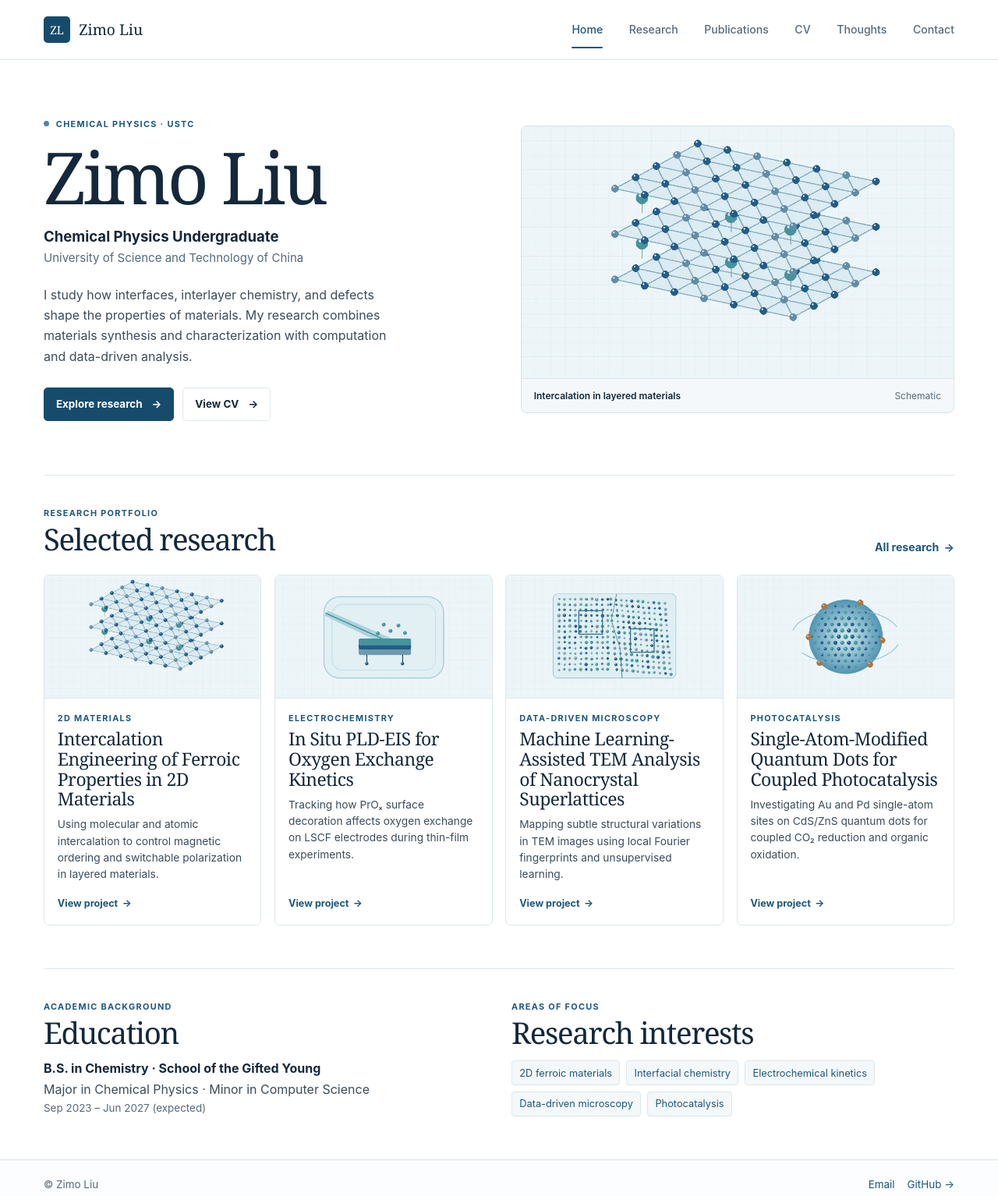
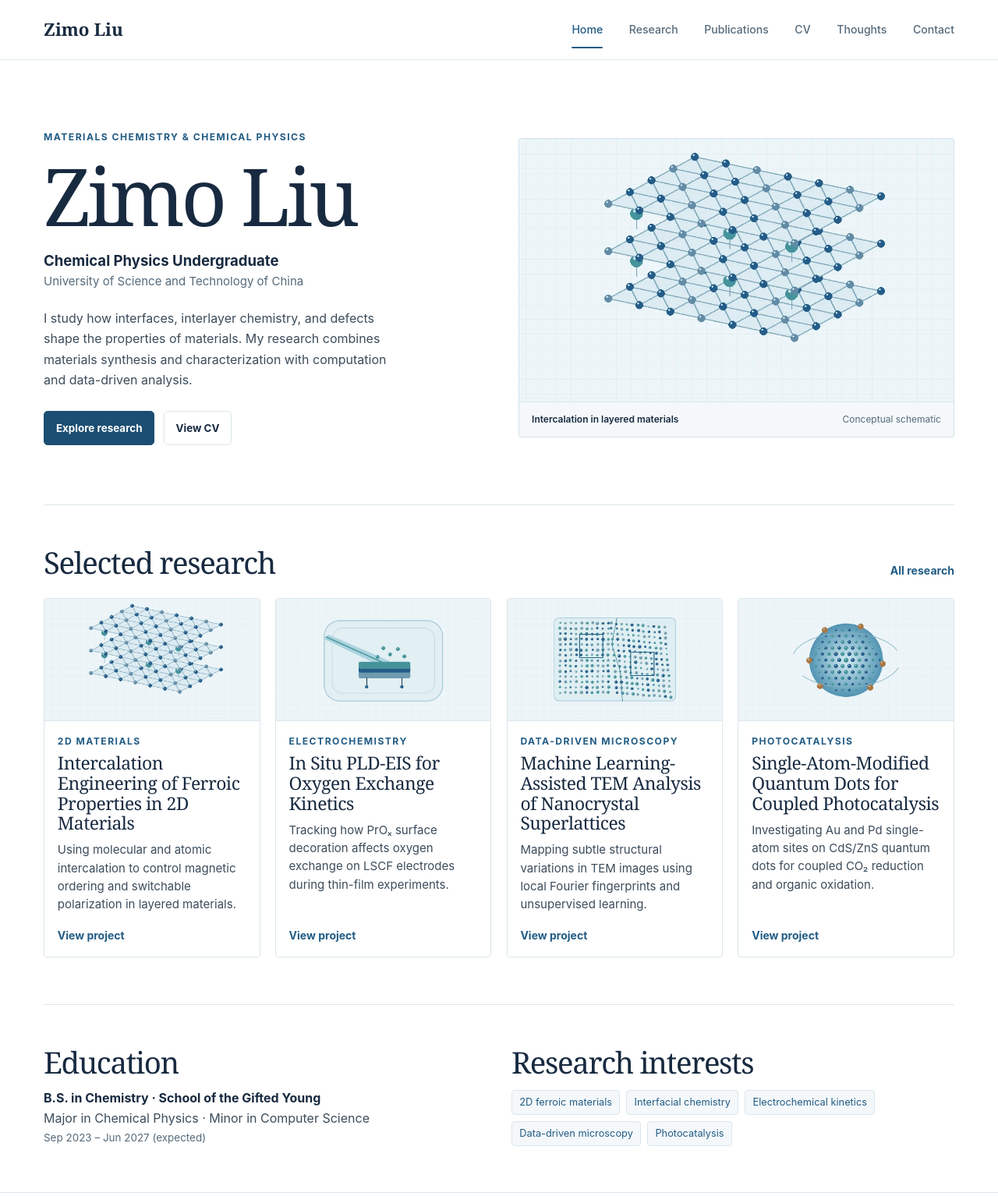
Before and after one commit to ZimoLiu0/ZimoLiu0.github.io, a plain HTML site: page index.html in a window 1280 px wide. Shown: the top 1534 px of the page at 78% size. Drawn offline with Linux system fonts and the light colour scheme.

Commit message:
The personal website framework

```diff
--- a/assets/css/site.css
+++ b/assets/css/site.css
@@ -1,13 +1,13 @@
 :root {
   color-scheme: light;
-  --ink: #15283b;
+  --ink: #182a40;
   --text: #3c4c5b;
   --muted: #566a7a;
-  --blue: #1e577c;
-  --deep-blue: #174b6c;
+  --blue: #225c85;
+  --deep-blue: #1c4e73;
   --line: #dce6eb;
   --tint: #f4f8fa;
-  --serif: Georgia, "Times New Roman", serif;
+  --serif: "Baskerville", "Iowan Old Style", Georgia, serif;
   --sans: "Inter", "Segoe UI", system-ui, sans-serif;
 }
 
@@ -28,8 +28,7 @@ h3 { font-size: 1.43rem; letter-spacing: -.022em; }
 .shell { width: min(100% - 3rem, 1168px); margin-inline: auto; }
 .site-header { border-bottom: 1px solid var(--line); }
 .header-inner { min-height: 74px; display: flex; align-items: center; justify-content: space-between; gap: 1.5rem; }
-.brand { display: inline-flex; align-items: center; gap: .7rem; color: var(--ink); text-decoration: none; font: 1.2rem/1 var(--serif); white-space: nowrap; }
-.monogram { width: 34px; height: 34px; display: grid; place-items: center; border-radius: 5px; background: var(--deep-blue); color: #fff; font-size: .91rem; }
+.brand { color: var(--ink); text-decoration: none; font: 600 1.4rem/1 var(--serif); white-space: nowrap; }
 nav { display: flex; align-items: center; gap: clamp(1rem, 3vw, 2.1rem); }
 nav a { position: relative; padding: 1.65rem 0; text-decoration: none; color: var(--muted); font-size: .88rem; font-weight: 550; white-space: nowrap; }
 nav a:hover, nav a[aria-current] { color: var(--blue); }
@@ -38,32 +37,30 @@ nav a[aria-current]::after { content: ""; position: absolute; inset: auto 0 14px
 .skip-link { position: absolute; top: -100px; left: 1rem; background: #fff; padding: .5rem; z-index: 2; }
 .skip-link:focus { top: .5rem; }
 
-.hero { display: grid; grid-template-columns: 1fr 1.04fr; gap: clamp(2rem, 6vw, 5.3rem); align-items: center; padding: 4.6rem 0 4.3rem; }
-.eyebrow { color: var(--blue); font-size: .68rem; line-height: 1.5; font-weight: 700; text-transform: uppercase; letter-spacing: .12em; }
-.hero-label { display: flex; align-items: center; gap: .55rem; margin-bottom: .85rem; }
-.hero-label span { width: 7px; height: 7px; background: #5084a3; border-radius: 50%; }
-.hero h1 { font-size: clamp(4rem, 7.2vw, 6.3rem); line-height: .98; margin-bottom: 1.1rem; }
+.hero { display: grid; grid-template-columns: 1fr 1.05fr; gap: clamp(2rem, 6vw, 5.3rem); align-items: center; padding: clamp(3.5rem, 7vw, 6.5rem) 0 clamp(3.4rem, 6vw, 5.5rem); }
+.eyebrow { color: var(--blue); font-size: .76rem; line-height: 1.5; font-weight: 700; text-transform: uppercase; letter-spacing: .12em; }
+.hero-label { margin-bottom: 1rem; }
+.hero h1 { font-size: clamp(4rem, 8vw, 7.1rem); line-height: .98; margin-bottom: 1.1rem; }
 .hero-role { color: var(--ink); font-size: 1.16rem; font-weight: 650; }
 .hero-institution { color: var(--muted); font-size: .94rem; }
-.hero-intro { max-width: 44ch; margin-top: 1.3rem; font-size: 1rem; }
+.hero-intro { max-width: 46ch; margin-top: 1.3rem; font-size: 1rem; }
 .actions { display: flex; flex-wrap: wrap; gap: .7rem; margin-top: 1.65rem; }
 .button { display: inline-flex; align-items: center; justify-content: center; gap: .75rem; border: 1px solid var(--line); border-radius: 5px; padding: .61rem .93rem; color: var(--ink); text-decoration: none; background: #fff; font-size: .84rem; font-weight: 650; }
 .button:hover { background: var(--tint); border-color: #a9bfcc; }
 .button.primary { background: var(--deep-blue); border-color: var(--deep-blue); color: #fff; }
 .button.primary:hover { background: #123a54; }
-.hero-figure { overflow: hidden; border: 1px solid #d4e3eb; border-radius: 8px; background: var(--tint); }
-.hero-figure img { width: 100%; }
+.hero-figure { overflow: hidden; border: 1px solid #d4e3eb; border-radius: 3px; background: var(--tint); }
+.hero-figure img { width: 100%; aspect-ratio: 1.65; object-fit: cover; }
 .hero-figure figcaption { display: flex; justify-content: space-between; flex-wrap: wrap; gap: .25rem 1rem; border-top: 1px solid var(--line); padding: .74rem 1rem; font-size: .75rem; color: var(--muted); }
 .hero-figure figcaption span:first-child { color: var(--ink); font-weight: 600; }
 
-.home-section { border-top: 1px solid var(--line); padding: 2.5rem 0 3.4rem; }
+.home-section { border-top: 1px solid var(--line); padding: 3rem 0 3.7rem; }
 .section-heading { display: flex; align-items: end; justify-content: space-between; gap: 1rem; margin-bottom: 1.45rem; }
 .section-heading h2, .about-section h2 { margin-top: .25rem; }
 .text-link, .back-link { display: inline-block; text-decoration: none; color: var(--blue); font-size: .88rem; font-weight: 650; }
 .text-link:hover, .back-link:hover { text-decoration: underline; }
-.text-link span { padding-left: .18rem; }
-.project-grid { display: grid; grid-template-columns: repeat(4, minmax(0, 1fr)); gap: 1.05rem; }
-.project-card { min-width: 0; border: 1px solid var(--line); border-radius: 7px; overflow: hidden; }
+.project-grid { display: grid; grid-template-columns: repeat(4, minmax(0, 1fr)); gap: 1.2rem; }
+.project-card { min-width: 0; border: 1px solid var(--line); border-radius: 4px; overflow: hidden; }
 .project-card a { display: flex; flex-direction: column; height: 100%; color: inherit; text-decoration: none; }
 .project-card:hover { border-color: #a5bfce; }
 .project-card a:focus-visible { outline-offset: -3px; }
@@ -71,10 +68,10 @@ nav a[aria-current]::after { content: ""; position: absolute; inset: auto 0 14px
 .card-image img { width: 100%; aspect-ratio: 1.76; object-fit: cover; }
 .card-copy { display: flex; flex-direction: column; flex: 1; align-items: start; padding: 1.05rem; }
 .card-copy :is(h2, h3) { font-size: 1.43rem; letter-spacing: -.022em; margin: .38rem 0 .6rem; }
-.card-copy p:not(.eyebrow) { font-size: .86rem; line-height: 1.55; }
-.card-link { color: var(--blue); margin-top: auto; padding-top: 1rem; font-size: .79rem; font-weight: 650; }
-.card-link span { margin-left: .15rem; }
+.card-copy p:not(.eyebrow) { font-size: .94rem; line-height: 1.55; }
+.card-link { color: var(--blue); margin-top: auto; padding-top: 1rem; font-size: .875rem; font-weight: 650; }
 .project-card a:hover .card-link { text-decoration: underline; }
+.feed-link { margin-top: 1rem; }
 .about-section { display: grid; grid-template-columns: 1fr 1fr; gap: 2rem; }
 .about-section h2 { margin-bottom: .7rem; }
 .about-degree { color: var(--ink); font-weight: 650; }
@@ -93,11 +90,11 @@ main > .project-grid { padding-bottom: 4rem; }
 .prose p + p { margin-top: .65rem; }
 .prose ul { padding-left: 1.3rem; margin: .5rem 0; }
 .prose li + li { margin-top: .32rem; }
-.project-meta, .download-panel { background: var(--tint); border: 1px solid var(--line); border-radius: 7px; padding: 1.15rem 1.3rem; margin: 0; }
+.project-meta, .download-panel { background: var(--tint); border: 1px solid var(--line); border-radius: 4px; padding: 1.15rem 1.3rem; margin: 0; }
 .project-meta dt { color: var(--blue); font-size: .71rem; font-weight: 700; letter-spacing: .06em; text-transform: uppercase; }
 .project-meta dd { margin: .16rem 0 .75rem; color: var(--ink); }
 .project-meta dd:last-child { margin-bottom: 0; }
-.detail-figure { margin-top: 1rem; border: 1px solid var(--line); border-radius: 7px; overflow: hidden; }
+.detail-figure { margin-top: 1rem; border: 1px solid var(--line); border-radius: 4px; overflow: hidden; }
 .detail-figure figcaption { padding: .65rem .8rem; color: var(--muted); font-size: .79rem; }
 .entry-list { max-width: 54rem; padding-bottom: 4rem; }
 .list-entry { padding: 1.3rem 0; border-top: 1px solid var(--line); }
@@ -113,7 +110,7 @@ main > .project-grid { padding-bottom: 4rem; }
 .award-list small { display: block; color: var(--muted); }
 .award-year { color: var(--blue); font-variant-numeric: tabular-nums; }
 .contact-grid { display: grid; grid-template-columns: repeat(2, minmax(0, 1fr)); gap: 1rem; max-width: 48rem; }
-.contact-grid article { border: 1px solid var(--line); border-radius: 7px; padding: 1.2rem; overflow-wrap: anywhere; }
+.contact-grid article { border: 1px solid var(--line); border-radius: 4px; padding: 1.2rem; overflow-wrap: anywhere; }
 .contact-affiliation { margin: 1.25rem 0 4rem; }
 .small { font-size: .84rem; }
 .muted { color: var(--muted); }
--- a/content/publications.json
+++ b/content/publications.json
@@ -5,7 +5,8 @@
     "title": "Interlayer-Confined Molecular Assembly Enables a Family of Two-Dimensional Room-Temperature Ferromagnets",
     "authors": "Yang Liu, Xiaomeng Chen, Haifeng Lv, Ke Xu, Yuqiao Guo, Zimo Liu, Guoliang Hu, Haofeng Sun, Xiaolin Tai, Minghao Wang, Yue Lin, Xiaojun Wu, Yi Xie, and Changzheng Wu",
     "details": "Journal of the American Chemical Society · 2026 · 148 (13), 13689–13697",
-    "project": "intercalation-engineering"
+    "project": "intercalation-engineering",
+    "url": "https://doi.org/10.1021/jacs.5c20496"
   },
   {
     "id": "tem-workflow",
--- a/index.html
+++ b/index.html
@@ -13,33 +13,33 @@
   <a class="skip-link" href="#main">Skip to content</a>
   <header class="site-header">
     <div class="shell header-inner">
-      <a class="brand" href="./" aria-label="Zimo Liu home"><span class="monogram" aria-hidden="true">ZL</span><span>Zimo Liu</span></a>
+      <a class="brand" href="./" aria-label="Zimo Liu home">Zimo Liu</a>
       <button class="menu-toggle" type="button" aria-controls="site-nav" aria-expanded="false" hidden>Menu</button>
       <nav id="site-nav" aria-label="Main navigation"><a href="./" aria-current=page>Home</a><a href="./research/">Research</a><a href="./publications/">Publications</a><a href="./cv/">CV</a><a href="./thoughts/">Thoughts</a><a href="./contact/">Contact</a></nav>
     </div>
   </header>
-  <main id="main" class="shell">
+  <main id="main" class="shell" tabindex="-1">
     <section class="hero" aria-labelledby="home-heading">
       <div class="hero-copy">
-        <p class="eyebrow hero-label"><span></span> Chemical Physics · USTC</p>
+        <p class="eyebrow hero-label">Materials chemistry &amp; chemical physics</p>
         <h1 id="home-heading">Zimo Liu</h1>
         <p class="hero-role">Chemical Physics Undergraduate</p>
         <p class="hero-institution">University of Science and Technology of China</p>
         <p class="hero-intro">I study how interfaces, interlayer chemistry, and defects shape the properties of materials. My research combines materials synthesis and characterization with computation and data-driven analysis.</p>
         <div class="actions">
-          <a class="button primary" href="research/">Explore research <span aria-hidden="true">→</span></a>
-          <a class="button" href="cv/">View CV <span aria-hidden="true">→</span></a>
+          <a class="button primary" href="research/">Explore research</a>
+          <a class="button" href="cv/">View CV</a>
         </div>
       </div>
       <figure class="hero-figure">
         <img src="./assets/images/lattice.webp" alt="Schematic of stacked atomic sheets with interlayer guests" width="960" height="560">
-        <figcaption><span>Intercalation in layered materials</span><span>Schematic</span></figcaption>
+        <figcaption><span>Intercalation in layered materials</span><span>Conceptual schematic</span></figcaption>
       </figure>
     </section>
     <section class="home-section" aria-labelledby="featured-heading">
       <div class="section-heading">
-        <div><p class="eyebrow">Research portfolio</p><h2 id="featured-heading">Selected research</h2></div>
-        <a class="text-link" href="research/">All research <span aria-hidden="true">→</span></a>
+        <h2 id="featured-heading">Selected research</h2>
+        <a class="text-link" href="research/">All research</a>
       </div>
       <div class="project-grid">
         <article class="project-card">
@@ -49,9 +49,9 @@
               <p class="eyebrow">2D Materials</p>
               <h3>Intercalation Engineering of Ferroic Properties in 2D Materials</h3>
               <p>Using molecular and atomic intercalation to control magnetic ordering and switchable polarization in layered materials.</p>
-              <span class="card-link">View project <span aria-hidden="true">→</span></span>
+              <span class="card-link">View project</span>
             </div>
-          </a>
+         </a>
         </article>
         <article class="project-card">
           <a href="./research/in-situ-pld-eis/">
@@ -60,9 +60,9 @@
               <p class="eyebrow">Electrochemistry</p>
               <h3>In Situ PLD-EIS for Oxygen Exchange Kinetics</h3>
               <p>Tracking how PrOₓ surface decoration affects oxygen exchange on LSCF electrodes during thin-film experiments.</p>
-              <span class="card-link">View project <span aria-hidden="true">→</span></span>
+              <span class="card-link">View project</span>
             </div>
-          </a>
+         </a>
         </article>
         <article class="project-card">
           <a href="./research/tem-superlattices/">
@@ -71,9 +71,9 @@
               <p class="eyebrow">Data-driven Microscopy</p>
               <h3>Machine Learning-Assisted TEM Analysis of Nanocrystal Superlattices</h3>
               <p>Mapping subtle structural variations in TEM images using local Fourier fingerprints and unsupervised learning.</p>
-              <span class="card-link">View project <span aria-hidden="true">→</span></span>
+              <span class="card-link">View project</span>
             </div>
-          </a>
+         </a>
         </article>
         <article class="project-card">
           <a href="./research/quantum-dot-photocatalysis/">
@@ -82,29 +82,27 @@
               <p class="eyebrow">Photocatalysis</p>
               <h3>Single-Atom-Modified Quantum Dots for Coupled Photocatalysis</h3>
               <p>Investigating Au and Pd single-atom sites on CdS/ZnS quantum dots for coupled CO₂ reduction and organic oxidation.</p>
-              <span class="card-link">View project <span aria-hidden="true">→</span></span>
+              <span class="card-link">View project</span>
             </div>
-          </a>
+         </a>
         </article></div>
     </section>
 
     <section class="home-section about-section" aria-labelledby="about-heading">
       <div>
-        <p class="eyebrow">Academic background</p>
         <h2 id="about-heading">Education</h2>
         <p class="about-degree">B.S. in Chemistry · School of the Gifted Young</p>
         <p>Major in Chemical Physics · Minor in Computer Science</p>
         <p class="small muted">Sep 2023 – Jun 2027 (expected)</p>
       </div>
       <div>
-        <p class="eyebrow">Areas of focus</p>
         <h2>Research interests</h2>
         <ul class="interests"><li>2D ferroic materials</li><li>Interfacial chemistry</li><li>Electrochemical kinetics</li><li>Data-driven microscopy</li><li>Photocatalysis</li></ul>
       </div>
     </section>
 </main>
   <footer class="site-footer">
-    <div class="shell footer-inner"><span>© Zimo Liu</span><div><a href="mailto:zimoliu@mail.ustc.edu.cn">Email</a><a href="https://github.com/ZimoLiu0">GitHub <span aria-hidden="true">→</span></a></div></div>
+    <div class="shell footer-inner"><span>© Zimo Liu</span><div><a href="mailto:zimoliu@mail.ustc.edu.cn">Email</a><a href="https://github.com/ZimoLiu0">GitHub</a></div></div>
   </footer>
 </body>
 </html>
```
Also changed, not shown: contact/index.html (+6 -6 lines), cv/index.html (+7 -7 lines), publications/index.html (+6 -6 lines), research/in-situ-pld-eis/index.html (+4 -4 lines), research/index.html (+11 -11 lines), research/intercalation-engineering/index.html (+5 -5 lines), research/quantum-dot-photocatalysis/index.html (+4 -4 lines), research/tem-superlattices/index.html (+4 -4 lines), thoughts/index.html (+3 -3 lines), 1 other file.
